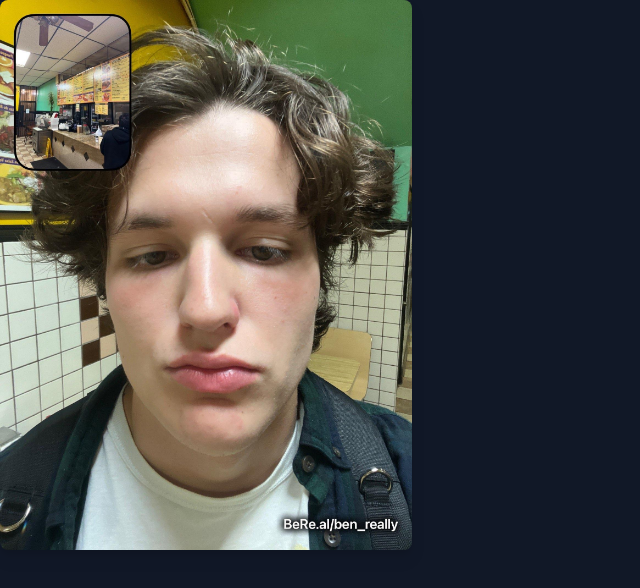
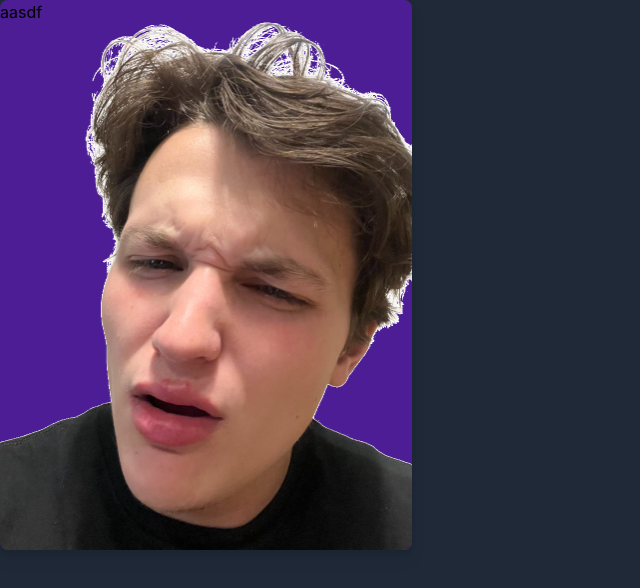
Before and after one commit to ben-jamming-reilly/ben-jamming-reilly.github.io, a Next.js app: page / in a window 1280 px wide. Shown: the top 588 px of the page, without its empty margins (0-640 px from the left). Built offline with nearby package versions, Linux system fonts and the light colour scheme.

Commit message:
no more ghost dragging

```diff
--- /dev/null
+++ b/components/Links.tsx
@@ -0,0 +1,21 @@
+import * as React from "react";
+import Draggable, { DraggableData, DraggableEvent } from "react-draggable";
+
+type DraggableEventHandler = (
+  e: DraggableEvent,
+  data: DraggableData
+) => void | false;
+
+interface props {}
+
+export const Links: React.FC<props> = () => {
+  const eventLogger = (e: DraggableEvent, data: Object) => {};
+  return (
+    <Draggable
+      onStart={(e, data) => eventLogger(e, data)}
+      onDrag={(e, data) => eventLogger(e, data)}
+    >
+      <div>aasdf</div>
+    </Draggable>
+  );
+};
--- a/components/background/Background.tsx
+++ /dev/null
@@ -1,20 +0,0 @@
-import * as React from "react";
-
-import Layer from "./Layer";
-
-import windowsBackground from "../../media/backgrounds/windows-xp-bliss.jpg";
-
-interface Props {
-  children: React.ReactNode;
-}
-
-const Background: React.FC<Props> = ({ children }) => {
-  return (
-    <div className="relative flex w-screen h-full">
-      <Layer distance={1} media={windowsBackground} />
-      <div className="z-10 absolute bottom-0 left-0">{children}</div>
-    </div>
-  );
-};
-
-export default Background;
--- a/components/background/Layer.tsx
+++ /dev/null
@@ -1,17 +0,0 @@
-import * as React from "react";
-import Image, { StaticImageData } from "next/image";
-
-interface Props {
-  distance: number;
-  media: StaticImageData;
-}
-
-const Layer: React.FC<Props> = ({ distance, media }) => {
-  return (
-    <>
-      <Image className="w-full object-fill" alt='layer' src={media} />
-    </>
-  );
-};
-
-export default Layer;
--- a/components/desktop/Desktop.tsx
+++ /dev/null
@@ -1,9 +0,0 @@
-import * as React from "react";
-
-interface props {}
-
-const Desktop: React.FC<props> = ({}) => {
-  return <div></div>;
-};
-
-export default Desktop;
--- a/components/index.ts
+++ b/components/index.ts
@@ -1,5 +1,3 @@
-import Taskbar from "./taskbar/Taskbar";
-import Background from "./background/Background";
-import Desktop from "./desktop/Desktop";
+import { Links } from "./Links";
 
-export { Taskbar, Background, Desktop };
+export { Links };
--- a/components/taskbar/Icon.tsx
+++ /dev/null
@@ -1,7 +0,0 @@
-import * as React from "react";
-
-interface Props {}
-
-const Icon: React.FC<Props> = () => {
-  return <div>Icon</div>;
-};
--- a/components/taskbar/Start.tsx
+++ /dev/null
@@ -1,21 +0,0 @@
-import * as React from "react";
-import Image from "next/image";
-
-interface Props {}
-
-import logo from "../../media/icons/windows-logo.png";
-
-const Start: React.FC<Props> = () => {
-  return (
-    <div className="bg-green-500 w-11 rounded-r-lg  ">
-      <Image
-        src={logo}
-        alt="start"
-        className="object-contain"
-        layout="responsive"
-      />
-    </div>
-  );
-};
-
-export default Start;
--- a/components/taskbar/Taskbar.tsx
+++ /dev/null
@@ -1,16 +0,0 @@
-import * as React from "react";
-
-import Start from "./Start";
-
-interface Props {
-}
-
-const Taskbar: React.FC<Props> = () => {
-  return (
-    <footer className="bg-blue-600 w-full ">
-      <Start />
-    </footer>
-  );
-};
-
-export default Taskbar;
--- a/pages/index.tsx
+++ b/pages/index.tsx
@@ -1,7 +1,8 @@
 import type { NextPage } from "next";
 import Image from "next/image";
+import Draggable, { DraggableData, DraggableEvent } from "react-draggable";
 
-import Draggable, { DraggableData, DraggableEvent } from "react-draggable";
+import { Links } from "../components";
 
 type DraggableEventHandler = (
   e: DraggableEvent,
@@ -9,11 +10,10 @@ type DraggableEventHandler = (
 ) => void | false;
 
 const Home: NextPage = () => {
-  const eventLogger = (e: DraggableEvent, data: Object) => {
-  };
+  const eventLogger = (e: DraggableEvent, data: Object) => {};
 
   return (
-    <main className="bg-gray-900 h-screen overflow-hidden">
+    <main className="bg-gray-800 h-screen overflow-hidden">
       <Draggable
         onStart={(e, data) => eventLogger(e, data)}
         onDrag={(e, data) => eventLogger(e, data)}
@@ -21,30 +21,19 @@ const Home: NextPage = () => {
         <button className="drop-shadow-lg absolute draggable">
           <div>
             <Image
-              className="rounded-lg bg-violet-900 "
-              src="/static/benReally.jpeg"
+              className="rounded-lg bg-violet-900"
+              src="/static/benReally2.png"
               alt="me"
               height={1100 / 2}
               width={825 / 2}
+              draggable={false}
             />
           </div>
         </button>
       </Draggable>
+      <Links />
     </main>
   );
 };
 
 export default Home;
-
-// This will be where the real freaking thing is
-// return (
-//   <Background>
-//     <Head>
-//       <title>Benjamin Reilly</title>
-//       <meta name="description" content="Ben Reilly's site" />
-//       <link rel="icon" href="/favicon.ico" />
-//     </Head>
-//     <Desktop />
-//     <Taskbar />
-//   </Background>
-// );
```
Also changed, not shown: public/static/benReally2.png (renamed from public/static/output-onlinepngtools.png), 1 other file (tests, documents, lock files or other folders).
